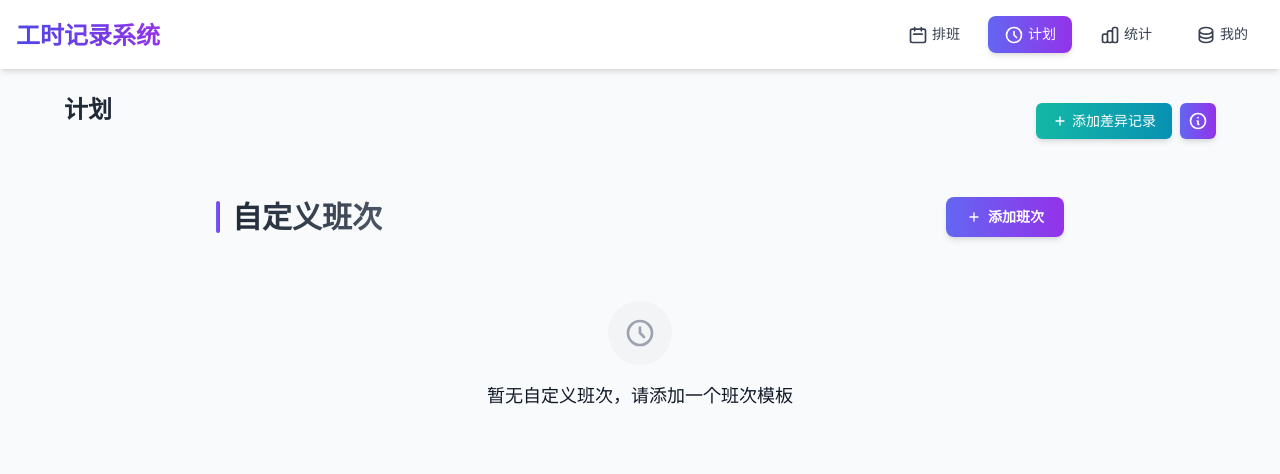
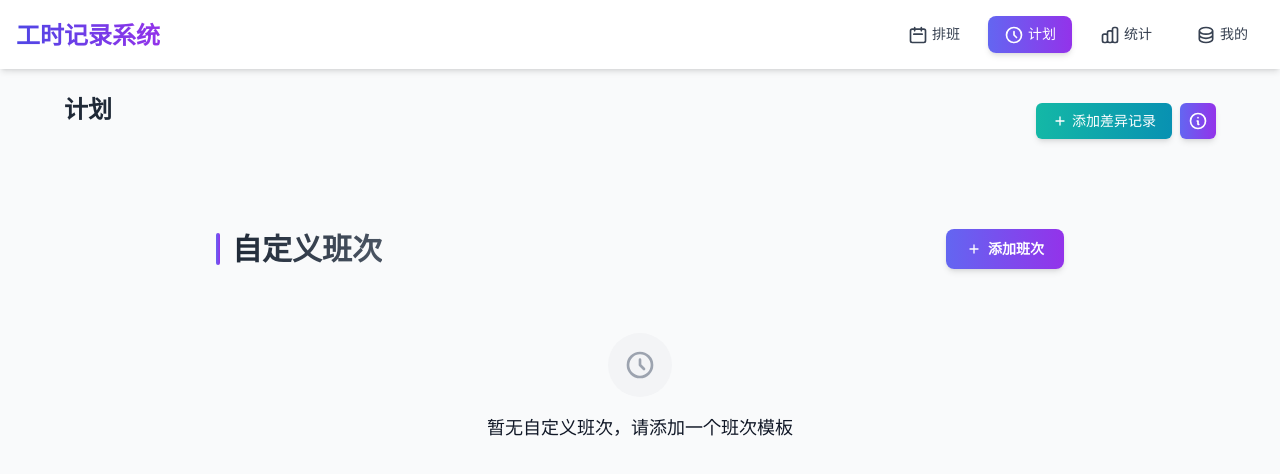
Before and after one commit to JiuWang95/workcum, a React (Vite) app: page / in a window 1280 px wide. Shown: the top 474 px of the page. Built offline with nearby package versions, Linux system fonts and the light colour scheme.

Commit message:
style(TimeEntryPage): 为布局容器添加顶部外边距
- 在 lg:col-span-3 的 div 元素上添加了 mt-8 类
- 调整了组件之间的垂直间距，改善页面布局视觉效果
- 保持响应式网格结构不变

```diff
--- a/src/pages/TimeEntryPage.jsx
+++ b/src/pages/TimeEntryPage.jsx
@@ -176,7 +176,7 @@
       </div>
 
       <div className="grid grid-cols-1 lg:grid-cols-3 gap-8">
-        <div className="lg:col-span-3">
+        <div className="lg:col-span-3 mt-8">
           <CustomShiftManager scrollToEditSection={scrollToEditSection} />
         </div>
       </div>
```
